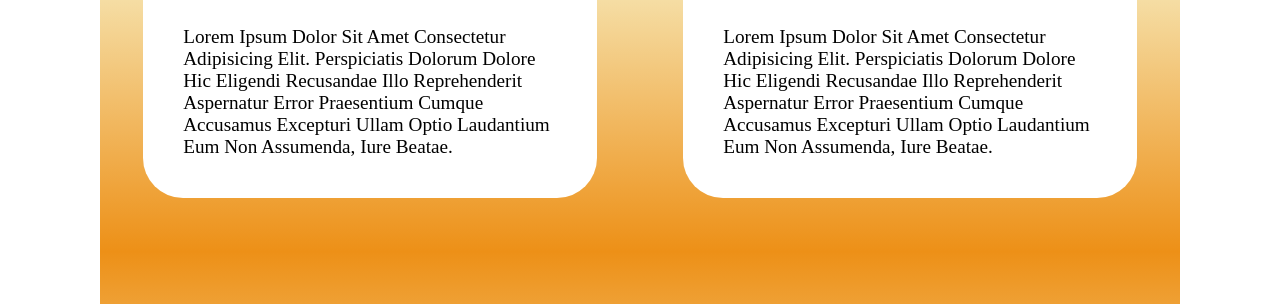
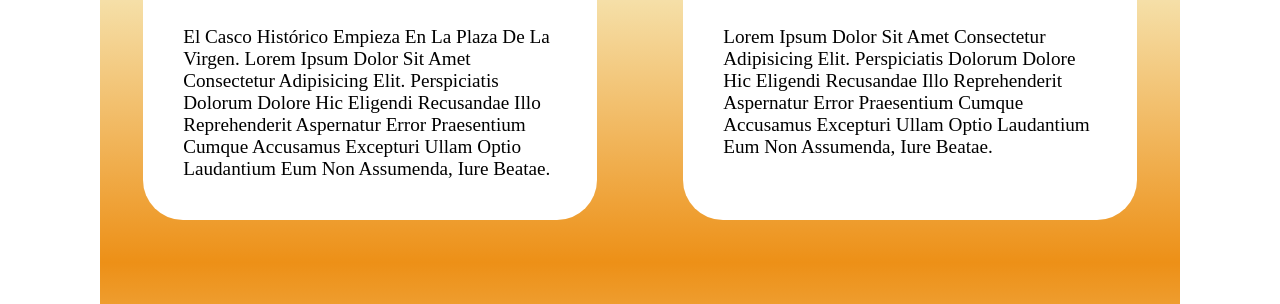
Before and after one commit to masanpoc/rutas-valencia, a website: page index.html in a window 1280 px wide. Shown: the part 1391-1695 px from the top of the page. Drawn offline with Linux system fonts and the light colour scheme.

Commit message:
Update index.html

```diff
--- a/index.html
+++ b/index.html
@@ -35,7 +35,7 @@
             <div class="text_content">
                 <div class="title_content">Ruta #1: Casco histórico</div>
                 <div class="image_content"><img src="img/casco_historico.jpg" alt="" class="image"><figcaption class="caption">caption</figcaption></div>
-                <div class="info_content"><p>Lorem ipsum dolor sit amet consectetur adipisicing elit. Perspiciatis dolorum dolore hic eligendi recusandae illo reprehenderit aspernatur error praesentium cumque accusamus excepturi ullam optio laudantium eum non assumenda, iure beatae.</p></div>
+                <div class="info_content"><p>El casco histórico empieza en la plaza de la Virgen. Lorem ipsum dolor sit amet consectetur adipisicing elit. Perspiciatis dolorum dolore hic eligendi recusandae illo reprehenderit aspernatur error praesentium cumque accusamus excepturi ullam optio laudantium eum non assumenda, iure beatae.</p></div>
             </div>
 
             <div class="text_content">
```
